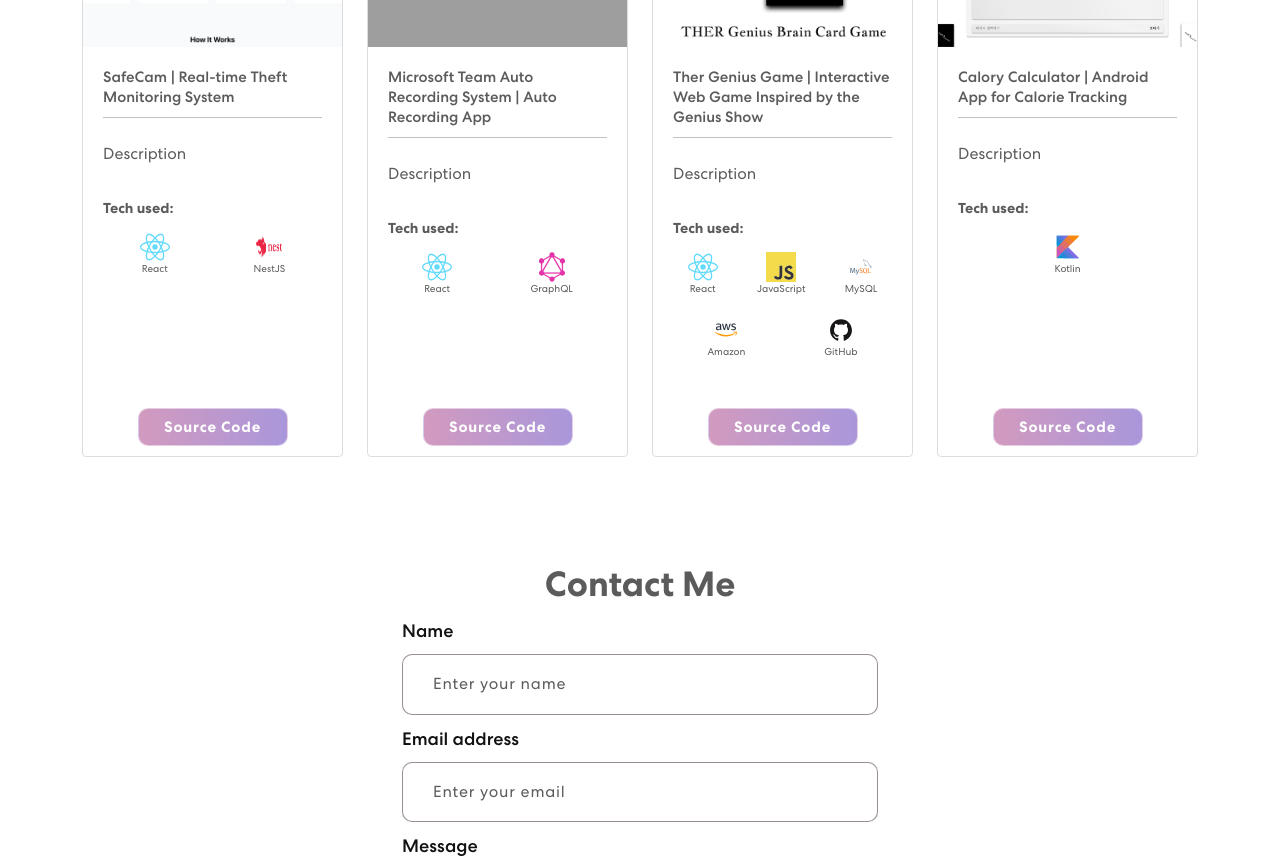
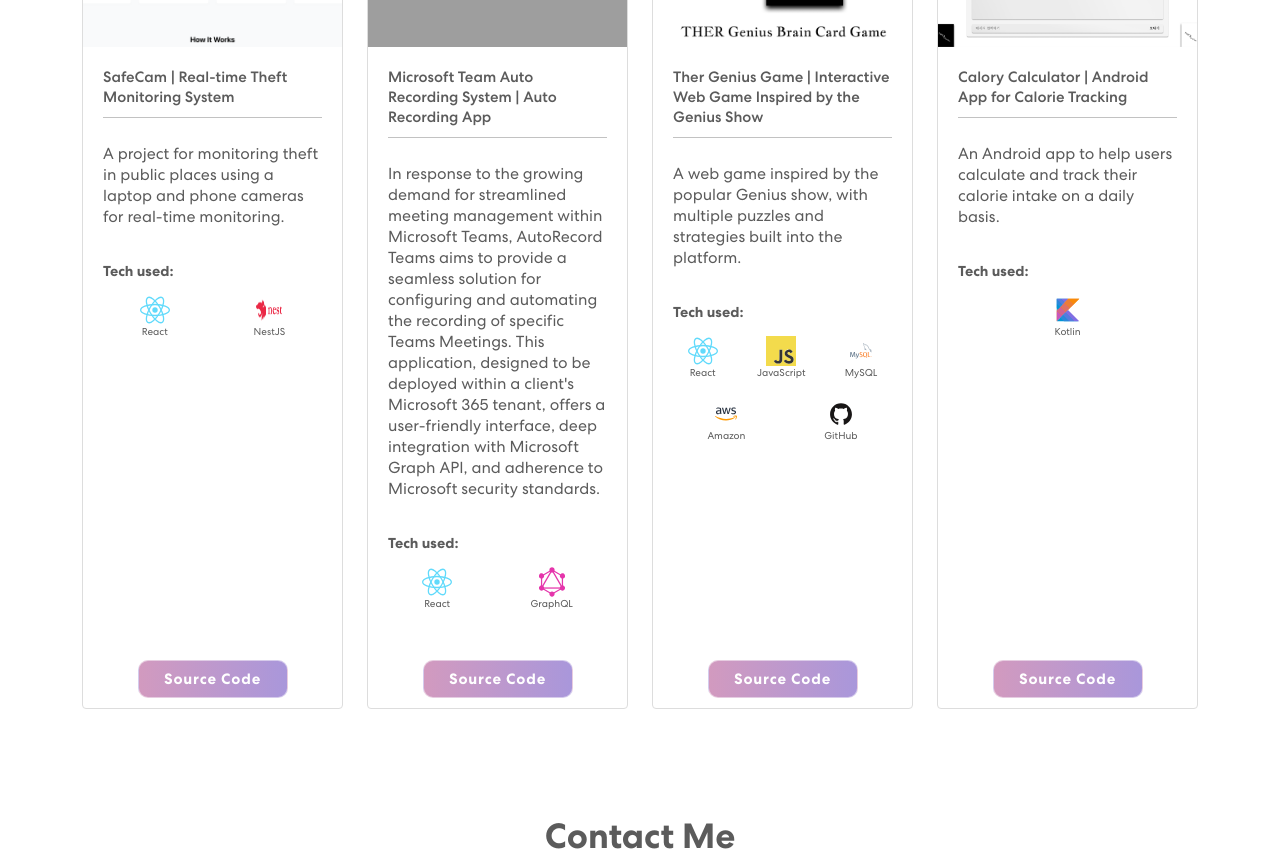
Before and after one commit to JeonJiw/portfolio, a React (Create React App) app: page / in a window 1280 px wide. Shown: the part 1780-2647 px from the top of the page. Built offline with nearby package versions, Linux system fonts and the light colour scheme; grey boxes are pictures that could not be loaded.

Commit message:
Add description

```diff
--- a/src/components/Projects.js
+++ b/src/components/Projects.js
@@ -40,7 +40,7 @@
                         {project.title} | {project.subtitle}
                       </h5>
 
-                      <p className="card-text">Description</p>
+                      <p className="card-text">{project.description}</p>
                       <p className="tech-used">
                         <strong>Tech used:</strong>
                         <div className="tech-used-container">
--- a/src/projectsData.js
+++ b/src/projectsData.js
@@ -23,7 +23,7 @@
     youtubeUrl: "https://www.youtube.com/watch?v=your-video-id",
     techStack: ["React", "NestJS", "Python", "YOLO", "WebSocket"], // Ensure names are properly capitalized
     architecture:
-      "Frontend: React, Backend: NestJS, Database: PostgreSQL, Real-time: Socket.io",
+      "Frontend: React, Backend: NestJS, Python, Database: PostgreSQL, Real-time: Socket.io, Object Detection: YOLOv5",
     imgUrl: [
       safeCamMain,
       safeCamMain2,
```
